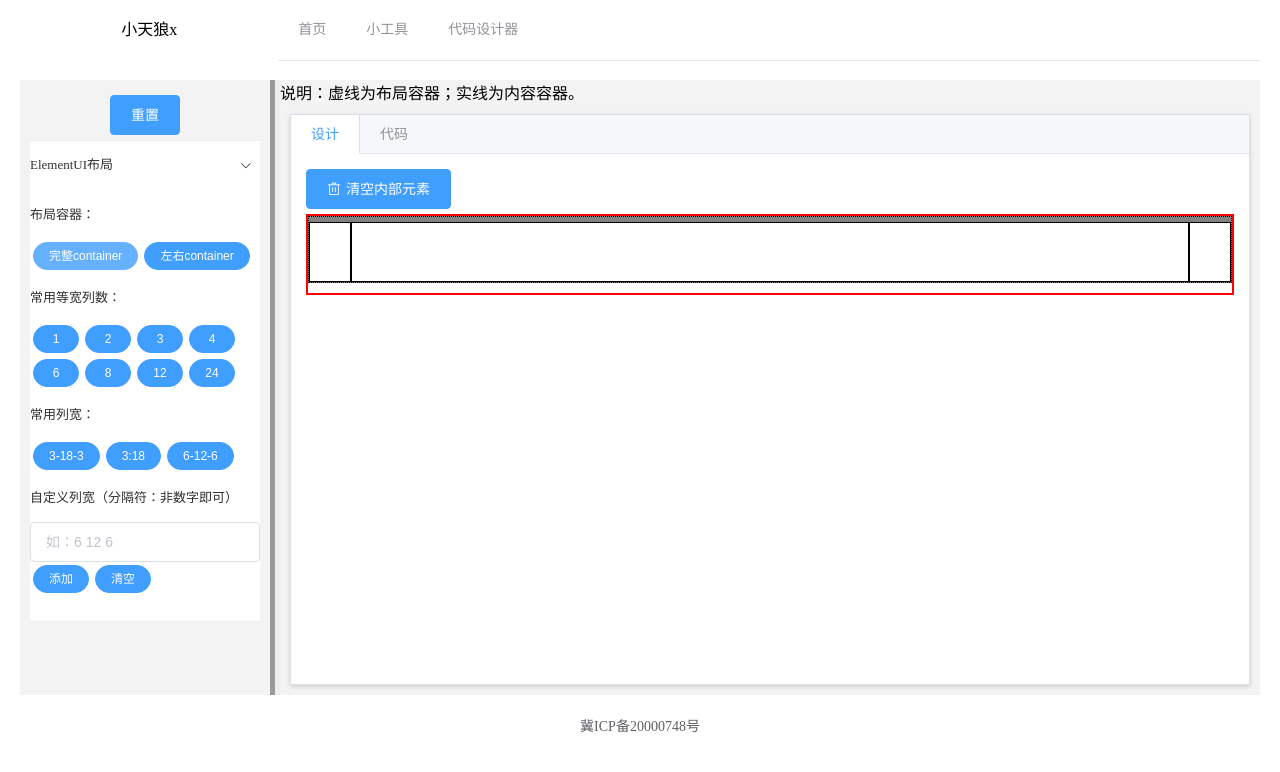
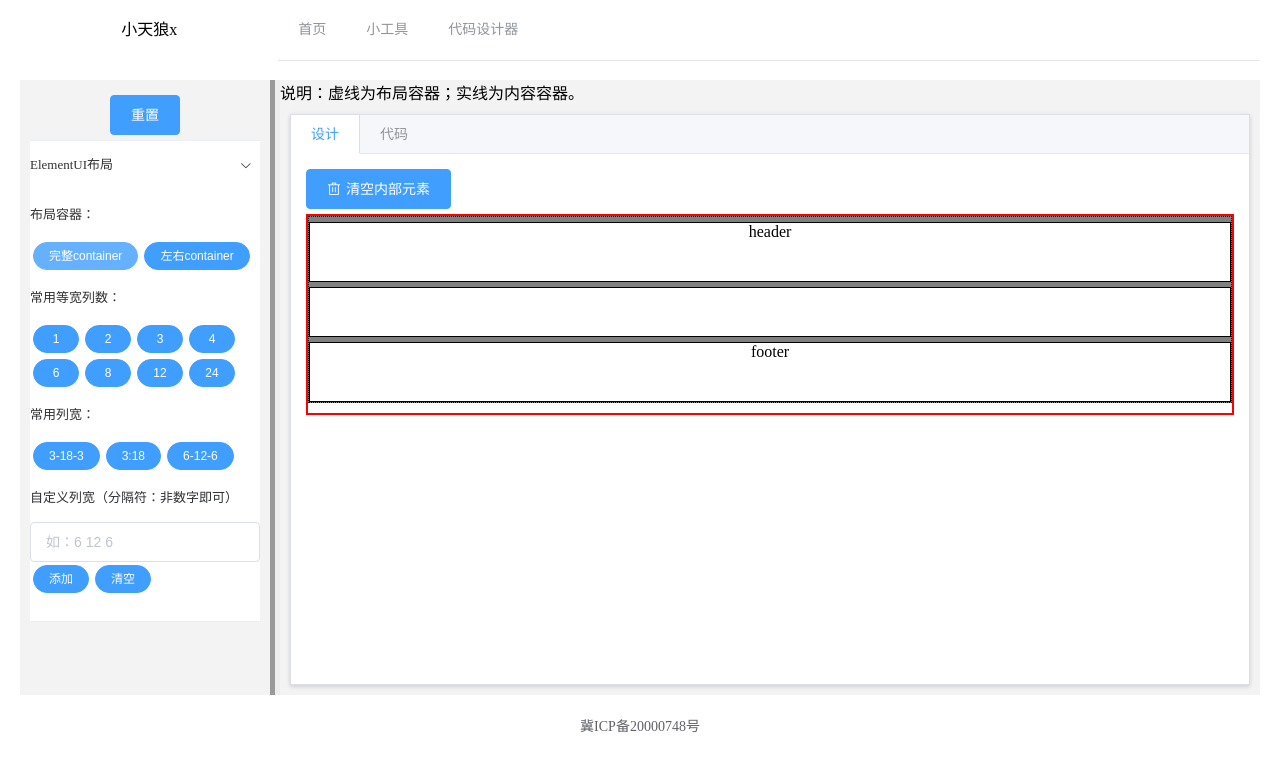
Before and after one commit to xingkexin/xkx-tools-front, a Vue app: page /#/designer in a window 1280 px wide. Both pictures are taken after a click on the button "完整container". Shown: the top 772 px of the page. Built offline with nearby package versions, Linux system fonts and the light colour scheme.

Commit message:
代码设计器：支持ElementUI布局容器

```diff
--- a/src/views/designer/components/Element.vue
+++ b/src/views/designer/components/Element.vue
@@ -1,26 +1,27 @@
 <template>
-    <el-container class="layout-container" :class="{active: obj.active}" v-if="'container' == obj.name" @click.self.native="clickHandler('layout')">
-      <xkx-element v-for="(child, index) in obj.children" :path="path + '-' + index" :obj="child" :key="index" @click="clickEvent"></xkx-element>
+    <el-container class="layout-container" :class="{active: obj.active}" v-if="'container' == obj.name" @click.self.native="clickHandler('layout', path)">
+      <template v-for="(child, index) in obj.children">
+        <el-header class="content-container" :class="{active: child.active}" v-if="'header' == child.name">
+        header
+        </el-header>
+        <el-aside class="content-container" :class="{active: child.active}" v-else-if="'aside' == child.name" width="50px">
+        aside
+        </el-aside>
+        <el-main class="content-container" :class="{active: child.active}" v-else-if="'main' == child.name" @click.self.native="clickHandler('content', path + '-' + index)">
+          <xkx-element v-for="(child2, index2) in child.children" :path="path + '-' + index + '-' + index2" :obj="child2" :key="index2" @click="clickEvent"></xkx-element>
+        </el-main>
+        <el-footer class="content-container" :class="{active: child.active}" v-else-if="'footer' == child.name">
+        footer
+        </el-footer>
+      </template>
     </el-container>
-    <el-header class="content-container" :class="{active: obj.active}" v-else-if="'header' == obj.name" @click.self.native="clickHandler('content')">
-      <xkx-element v-for="(child, index) in obj.children" :path="path + '-' + index" :obj="child" :key="index" @click="clickEvent"></xkx-element>
-    </el-header>
-    <el-aside class="content-container" :class="{active: obj.active}" v-else-if="'aside' == obj.name" @click.self.native="clickHandler('content')" width="30px">
-      <xkx-element v-for="(child, index) in obj.children" :path="path + '-' + index" :obj="child" :key="index" @click="clickEvent"></xkx-element>
-    </el-aside>
-    <el-main class="content-container" :class="{active: obj.active}" v-else-if="'main' == obj.name" @click.self.native="clickHandler('content')">
-      <xkx-element v-for="(child, index) in obj.children" :path="path + '-' + index" :obj="child" :key="index" @click="clickEvent"></xkx-element>
-    </el-main>
-    <el-footer class="content-container" :class="{active: obj.active}" v-else-if="'footer' == obj.name" @click.self.native="clickHandler('content')">
-      <xkx-element v-for="(child, index) in obj.children" :path="path + '-' + index" :obj="child" :key="index" @click="clickEvent"></xkx-element>
-    </el-footer>
-    <el-row class="layout-container" :class="{active: obj.active}" v-else-if="'row' == obj.name" @click.self.native="clickHandler('layout')">
+    <el-row class="layout-container" :class="{active: obj.active}" v-else-if="'row' == obj.name" @click.self.native="clickHandler('layout', path)">
       <xkx-element v-for="(child, index) in obj.children" :path="path + '-' + index" :obj="child" :key="index" @click="clickEvent"></xkx-element>
     </el-row>
-    <el-col class="content-container" :class="{active: obj.active}" :span="obj.span" :offset="obj.offset" v-else-if="'col' == obj.name" @click.self.native="clickHandler('content')">
+    <el-col class="content-container" :class="{active: obj.active}" :span="obj.span" :offset="obj.offset" v-else-if="'col' == obj.name" @click.self.native="clickHandler('content', path)">
       <xkx-element v-for="(child, index) in obj.children" :path="path + '-' + index" :obj="child" :key="index" @click="clickEvent"></xkx-element>
     </el-col>
-    <div class="content-container" :class="{active: obj.active}" v-else @click.self="clickHandler('content')">
+    <div class="content-container" :class="{active: obj.active}" v-else @click.self="clickHandler('content', path)">
       <xkx-element v-for="(child, index) in obj.children" :path="path + '-' + index" :obj="child" :key="index" @click="clickEvent"></xkx-element>
     </div>
 </template>
@@ -36,13 +37,13 @@
       }
     },
     methods: {
-      clickHandler(type) {
+      clickHandler(type, path) {
         // if(list.length > 0) return false
-        console.log(this.path)
-        this.$emit('click', this.path, type)
+        // console.log(this.path + ':' + path)
+        this.$emit('click', type, path)
       },
-      clickEvent(path, type) {
-        this.$emit('click', path, type)
+      clickEvent(type, path) {
+        this.$emit('click', type, path)
       }
     }
   }
@@ -51,15 +52,18 @@
 <style scoped lang="less">
   .layout-container {
     margin-bottom: 10px;
+    padding: 0;
     background-color: gray;
     border: 1px dotted #000;
   }
   .content-container {
     margin-top: 5px;
+    padding: 0;
     background-color: white;
     border: 1px solid #000;
     min-height: 50px;
-    min-width: 10px
+    min-width: 10px;
+    text-align: center;
   }
   .active {
     border-color: red;
--- a/src/views/designer/index.vue
+++ b/src/views/designer/index.vue
@@ -244,9 +244,11 @@
         }
         return result
       },
-      clickHandler(path, type) {
+      clickHandler(type, path) {
         // 根据path，定位到当前选中的元素
-        console.log('type:' + type)
+        console.log(this.currEle)
+        console.log(JSON.stringify(this.currEle))
+        console.log(path)
         this.currEle.active = false
         this.currEle = this.rootEle
         const indexList = path.split('-')
@@ -256,6 +258,7 @@
           this.currEle = this.currEle.children[index]
           this.currEleIndex = index
         }
+        console.log(JSON.stringify(this.currEle))
         this.currType = type
         this.currEle.active = true
         // this.currPath = path
```
